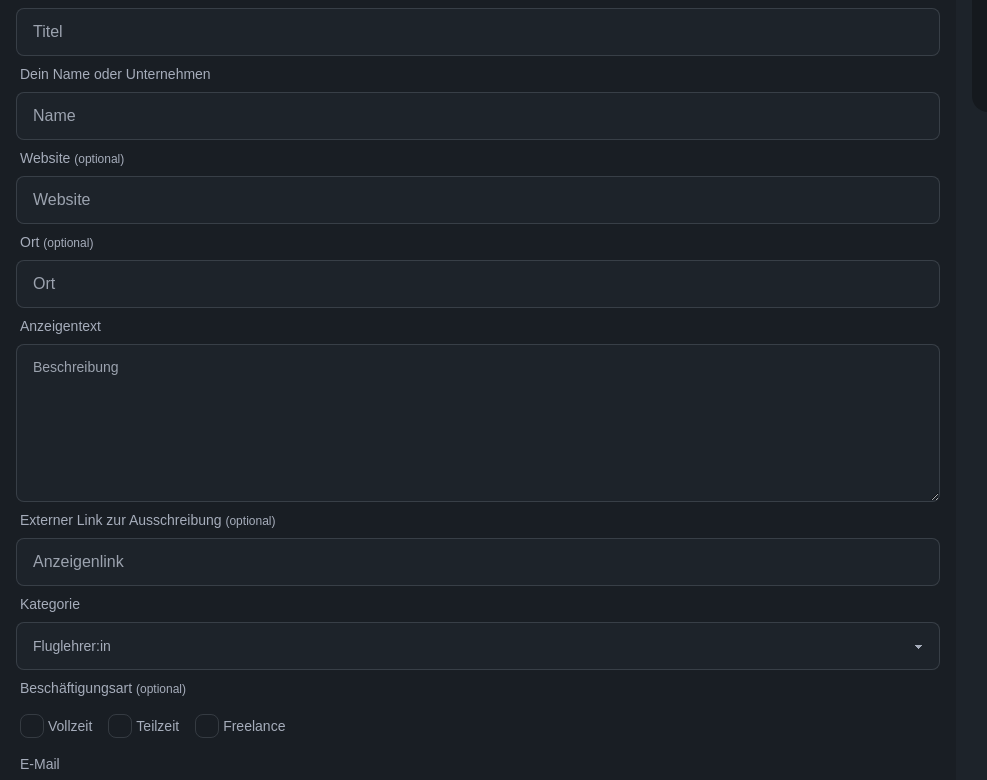
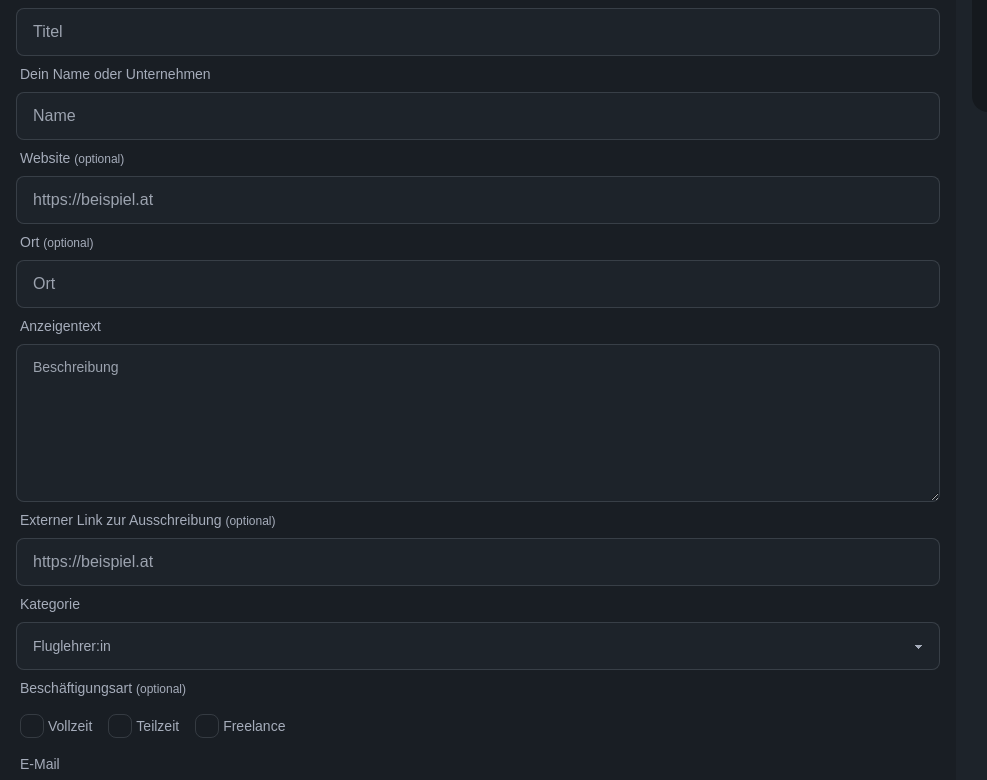
Before and after one commit to TobiasWust/gleitschirmjobs, a Next.js app: page /post in a window 1280 px wide. Shown: the part 572-1352 px from the top of the page, without its empty margins (0-987 px from the left). Built offline with nearby package versions, Linux system fonts and the light colour scheme.

Commit message:
fix mail functions

```diff
--- a/src/app/post/page.tsx
+++ b/src/app/post/page.tsx
@@ -52,7 +52,7 @@ export default function PostPage() {
               <label className="label">
                 <span className="label-text">Website <span className="text-xs">(optional)</span></span>
               </label>
-              <input type="text" name="companyUrl" placeholder="Website" className="input input-bordered" maxLength={160} />
+              <input type="url" pattern="https?://.+" name="companyUrl" placeholder="https://beispiel.at" className="input input-bordered" maxLength={160} />
 
               <label className="label">
                 <span className="label-text">Ort <span className="text-xs">(optional)</span></span>
@@ -67,7 +67,7 @@ export default function PostPage() {
               <label className="label">
                 <span className="label-text">Externer Link zur Ausschreibung <span className="text-xs">(optional)</span></span>
               </label>
-              <input type="text" name="jobUrl" placeholder="Anzeigenlink" className="input input-bordered" maxLength={160} />
+              <input type="url" pattern="https?://.+" name="jobUrl" placeholder="https://beispiel.at" className="input input-bordered" maxLength={160} />
 
               <label className="label">
                 <span className="label-text">Kategorie</span>
--- a/src/emails/afterVerify.js
+++ b/src/emails/afterVerify.js
@@ -29,7 +29,6 @@ const afterVerify = async ({ result }) => mailer.sendMail({
   from: '"Gleitschirmjobs" <kontakt@gleitschirmjobs.de>',
   to: "kontakt@tobiaswust.de",
   subject: "Neue Anzeige auf Gleitschirmjobs.de von " + result.company,
-  text: TextTemplate(result),
   html: template(result),
 });
 
```
Also changed, not shown: src/emails/afterPost.js (+14 -1 lines).
